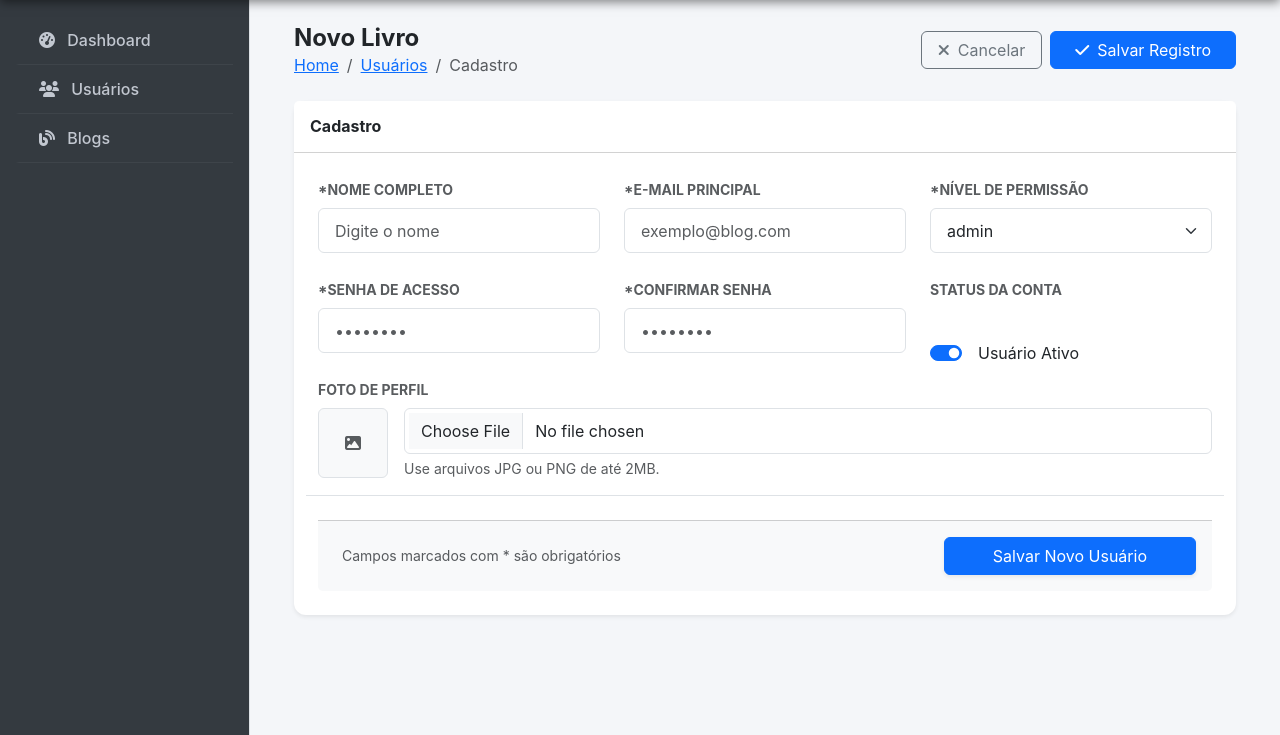
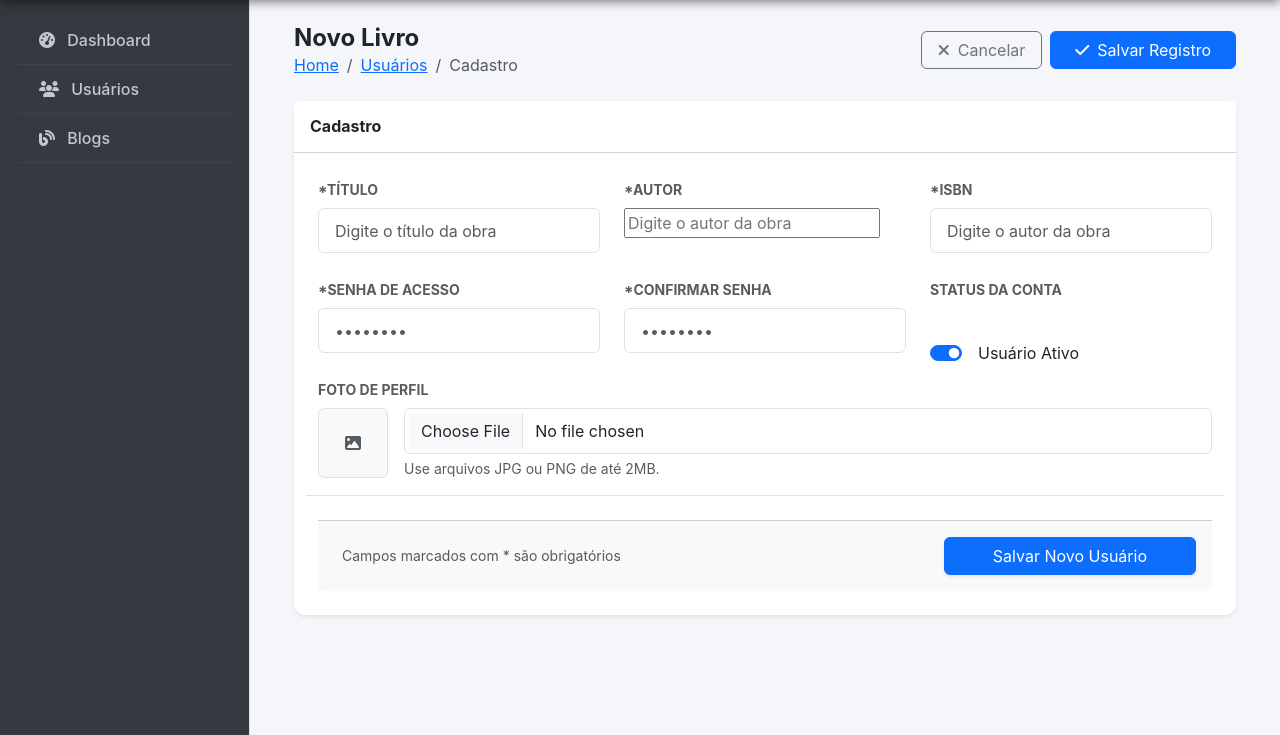
Before and after one commit to GUILEERME/app-blog-Guilherme3C, a PHP site: page /app-login/admin/books/form.php in a window 1280 px wide. Shown: the part 65-800 px from the top of the page. Run offline with PHP 8.4, Linux system fonts and the light colour scheme; a user stored in the database is signed in; data comes from the database, SQL or seed files in the repository; some libraries are stand-ins or nearby versions.

Commit message:
Add files via upload

```diff
--- a/app-blog-guilherme3c/app-blog-main/admin/books/form.php
+++ b/app-blog-guilherme3c/app-blog-main/admin/books/form.php
@@ -32,27 +32,18 @@
             </div>
 
         <?php endif; ?>
-        <?php if (isset($_GET['errorhash'])): ?>
-            <div class="alert alert-danger w-80 m-3" role="alert">
-                As senhas não coincidem. Por favor, tente novamente.
-            </div>
-        <?php endif; ?>
 
-        <?php if (isset($_GET['erroremail'])): ?>
-            <div class="alert alert-danger w-80 m-3" role="alert">
-                O e-mail informado já está cadastrado. Por favor, utilize outro e-mail.
-            </div>
-        <?php endif; ?>
+
 
         <?php if (isset($_GET['errorinsert'])): ?>
             <div class="alert alert-danger w-80 m-3" role="alert">
-                Ocorreu um erro ao salvar o usuário. Por favor, tente novamente.
+                Ocorreu um erro ao salvar o livro. Por favor, tente novamente.
             </div>
         <?php endif; ?>
 
         <?php if (isset($_GET['inserted'])): ?>
             <div class="alert alert-success w-80 m-3" role="alert">
-                Usuário cadastrado com sucesso!
+                Livro cadastrado com sucesso!
             </div>
         <?php endif; ?>
 
@@ -62,27 +53,16 @@
 
                 <div class="row g-4 mb-4">
                     <div class="col-md-4">
-                        <label class="form-label fw-bold small text-muted text-uppercase text-required">*Nome Completo</label>
-                        <input type="text" name="name" class="form-control form-control-flat" placeholder="Digite o nome">
+                        <label class="form-label fw-bold small text-muted text-uppercase text-required">*Título</label>
+                        <input type="text" name="title" class="form-control form-control-flat" placeholder="Digite o título da obra">
                     </div>
                     <div class="col-md-4">
-                        <label class="form-label fw-bold small text-muted text-uppercase text-required">*E-mail Principal</label>
-                        <input type="email" name="email" class="form-control form-control-flat" placeholder="exemplo@blog.com">
+                        <label class="form-label fw-bold small text-muted text-uppercase text-required">*Autor</label>
+                        <input type="text" name="autor class="form-control form-control-flat" placeholder="Digite o autor da obra">
                     </div>
                     <div class="col-md-4">
-                        <label class="form-label fw-bold small text-muted text-uppercase text-required">*Nível de Permissão</label>
-
-                        <select name="id_level_users" class="form-select form-control-flat">
-                            <?php
-                            // Select de dados da tabela level_users
-                            $stmt = $pdo->prepare("Select *from level_users");
-                            $stmt->execute();
-                            foreach ($stmt as $row) {
-                                echo '<option value="' . $row['id'] . '">' . $row['name'] . '</option>';
-                            }
-                            ?>
-                        </select>
-
+                       <label class="form-label fw-bold small text-muted text-uppercase text-required">*ISBN</label>
+                        <input type="text" name="autor" class="form-control form-control-flat" placeholder="Digite o autor da obra">
                     </div>
                 </div>
 
```
